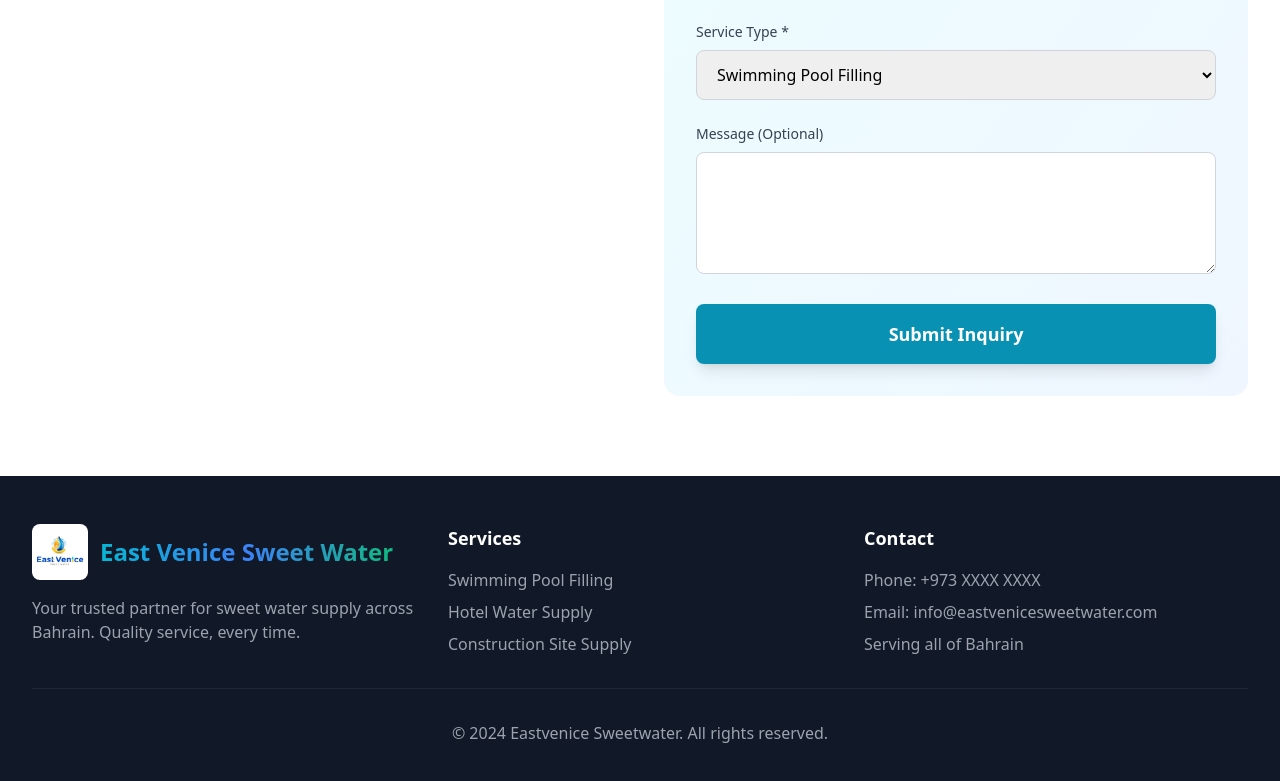
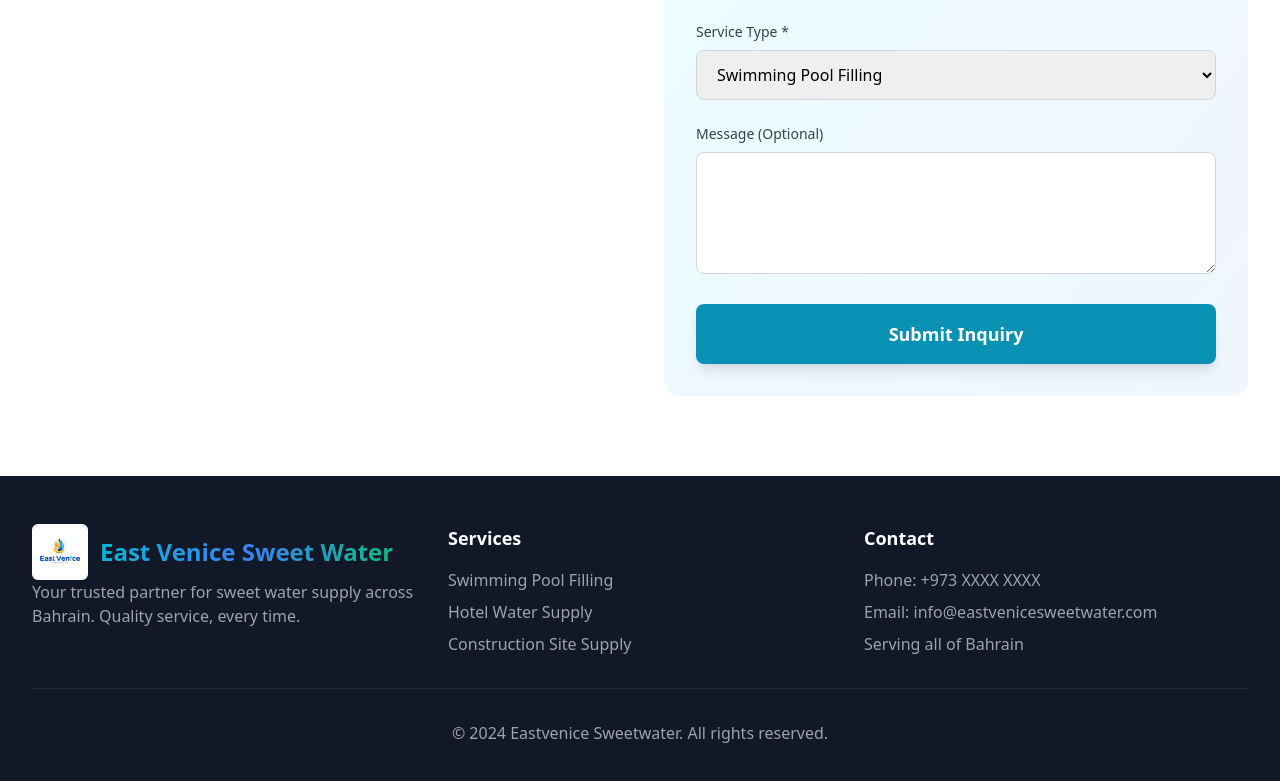
Before and after one commit to RahulRamaChandra/east-venice-sweet-water, a React (Vite) app: page / in a window 1280 px wide. Shown: the part 2234-3015 px from the top of the page. Built offline with nearby package versions, Linux system fonts and the light colour scheme.

Commit message:
edit on title

```diff
--- a/src/App.tsx
+++ b/src/App.tsx
@@ -416,16 +416,27 @@
         <div className="max-w-7xl mx-auto px-4 sm:px-6 lg:px-8">
           <div className="grid md:grid-cols-3 gap-8">
             <div>
-              <div className="flex items-center space-x-3 mb-4">
+              <div className="flex items-center gap-3">
                 <img
                   src={logo}
-                  alt="East Venice Sweet Water"
-                  className="w-14 h-14 rounded-lg object-contain bg-white"
-                  loading="lazy"
+                  alt="East Venice Sweet Water logo"
+                  className="h-14 w-14 object-contain rounded-md bg-white p-1"
+                  loading="eager"
                 />
-                <h1 className="text-2xl font-extrabold bg-gradient-to-r from-cyan-500 via-blue-500 to-emerald-500 bg-clip-text text-transparent">East Venice Sweet Water</h1>
 
+                <h1
+                  className="
+                    text-2xl font-extrabold leading-tight
+                    bg-gradient-to-r
+                    from-cyan-500 via-blue-500 to-emerald-500
+                    bg-clip-text text-transparent
+                    whitespace-nowrap
+                  "
+                >
+                  East Venice Sweet Water
+                </h1>
               </div>
+
               <p className="text-gray-400">
                 Your trusted partner for sweet water supply across Bahrain. Quality service, every time.
               </p>
```
